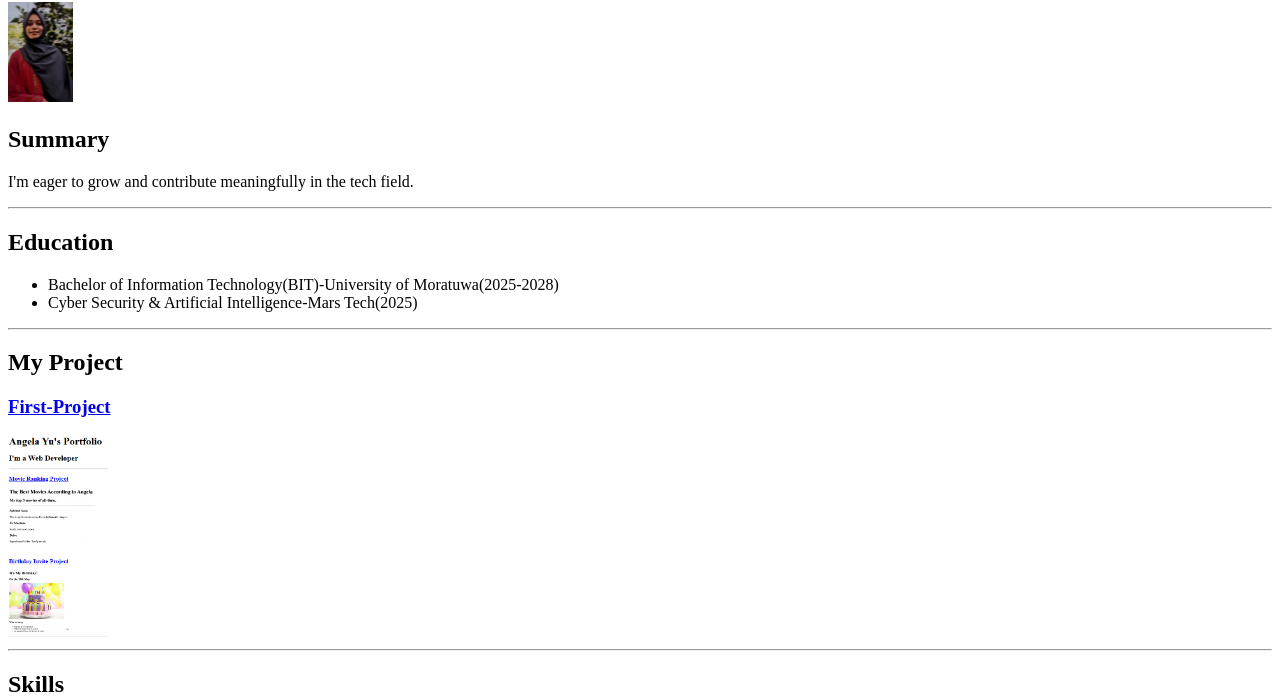
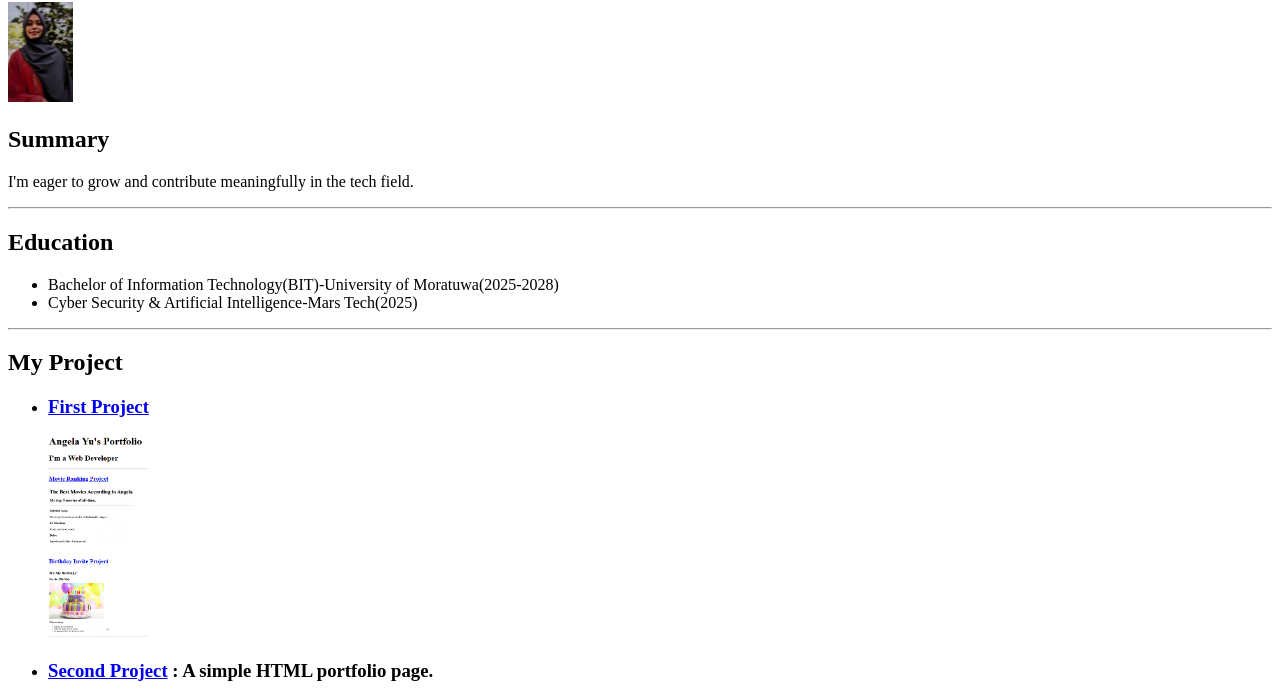
Before and after one commit to Mushrifa-Muzammil/html-Portfolio, a plain HTML site: page index.html in a window 1280 px wide. Shown: the part 78-775 px from the top of the page. Drawn offline with Linux system fonts and the light colour scheme.

Commit message:
index.html

```diff
--- a/index.html
+++ b/index.html
@@ -20,8 +20,12 @@
     <hr/>
 
     <h2>My Project</h2>
-    <h3><a href="./First-Project.html">First-Project</a></h3>
-    <img src="./First-Project.png" height="200" width="100" alt="project image">
+    <ul>
+        <li><h3><a href="./First-Project.html">First Project</a></h3></li>
+        <img src="./First-Project.png" height="200" width="100" alt="project image">
+        <li><h3><a href="#">Second Project</a> : A simple HTML portfolio page.</h3></li>
+        <li><h3><a href="./Self Try.html">Third Project</a></h3></li> <!--Same project but diffrent way-->
+    </ul>
     <hr>
 
     <h2>Skills</h2>
```
